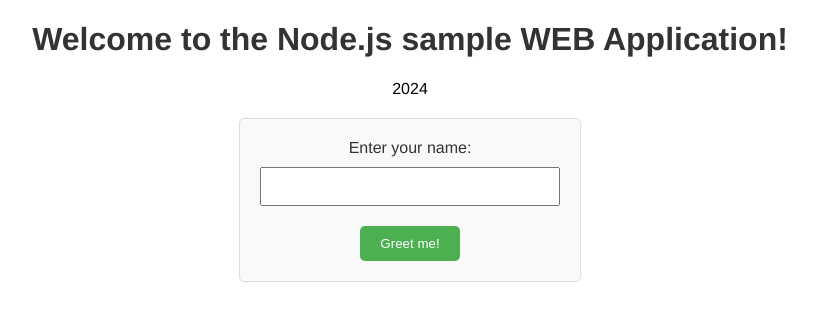
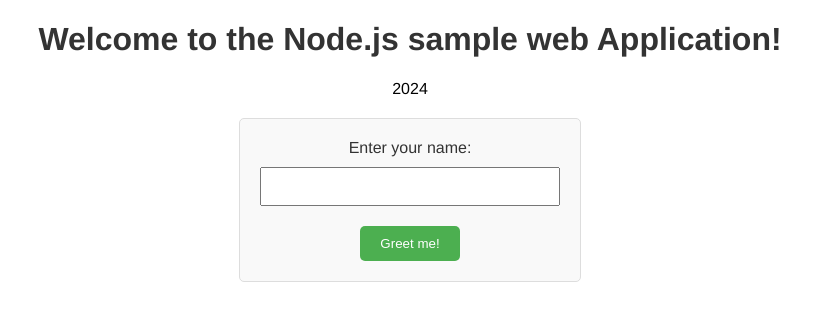
Before and after one commit to Amogh-98/WebApp, a plain HTML site: page index.html in a window 1280 px wide. Shown: the whole page, without its empty margins (230-1046 px from the left). Drawn offline with Linux system fonts and the light colour scheme.

Commit message:
index.html

```diff
--- a/index.html
+++ b/index.html
@@ -56,7 +56,7 @@
     </title>
 </head>
 <body>
-    <h1>Welcome to the Node.js sample WEB Application!</h1>
+    <h1>Welcome to the Node.js sample web Application!</h1>
     <p>2024</p>
     <form action="/greet" method="post">
         <label for="name">Enter your name:</label>
```
